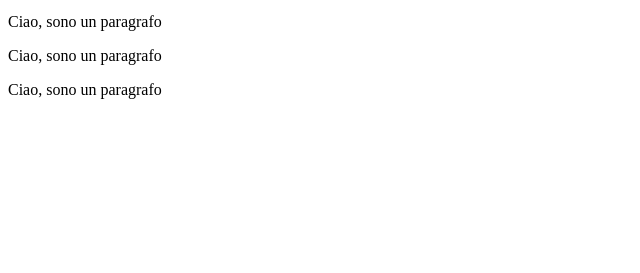
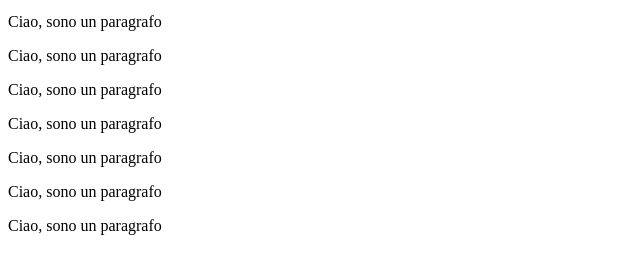
Before and after one commit to devMadRoom/destino-it, a plain HTML site: page index.html in a window 1280 px wide. Shown: the part 101-374 px from the top of the page, without its empty margins (0-640 px from the left). Drawn offline with Linux system fonts and the light colour scheme.

Commit message:
Added four additional paragraphs to index.html

```diff
--- a/index.html
+++ b/index.html
@@ -11,5 +11,9 @@
     <p>Ciao, sono un paragrafo</p>
     <p>Ciao, sono un paragrafo</p>
     <p>Ciao, sono un paragrafo</p>
+    <p>Ciao, sono un paragrafo</p>
+    <p>Ciao, sono un paragrafo</p>
+    <p>Ciao, sono un paragrafo</p>
+    <p>Ciao, sono un paragrafo</p>
 </body>
 </html>
```
